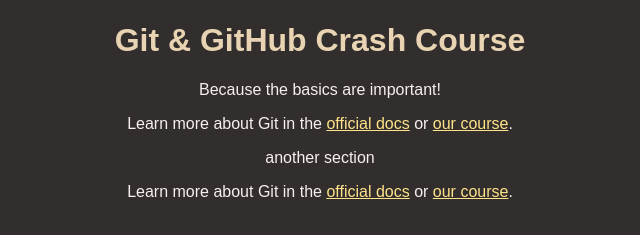
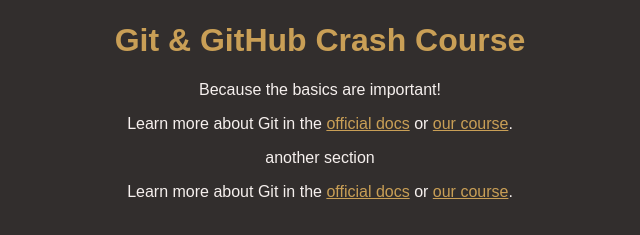
Before and after one commit to Esraatantawy/github-crash-course, a plain HTML site: page index.html in a window 1280 px wide. Shown: the part 147-382 px from the top of the page, without its empty margins (320-960 px from the left). Drawn offline with Linux system fonts and the light colour scheme.

Commit message:
changed title color

```diff
--- a/styles.css
+++ b/styles.css
@@ -17,9 +17,9 @@ body {
 }
 
 h1 {
-  color: #e8d4b2;
+  color: #c99f56;
 }
 
 a {
-  color: #fee389;
+  color: #c99f56;
 }
```
